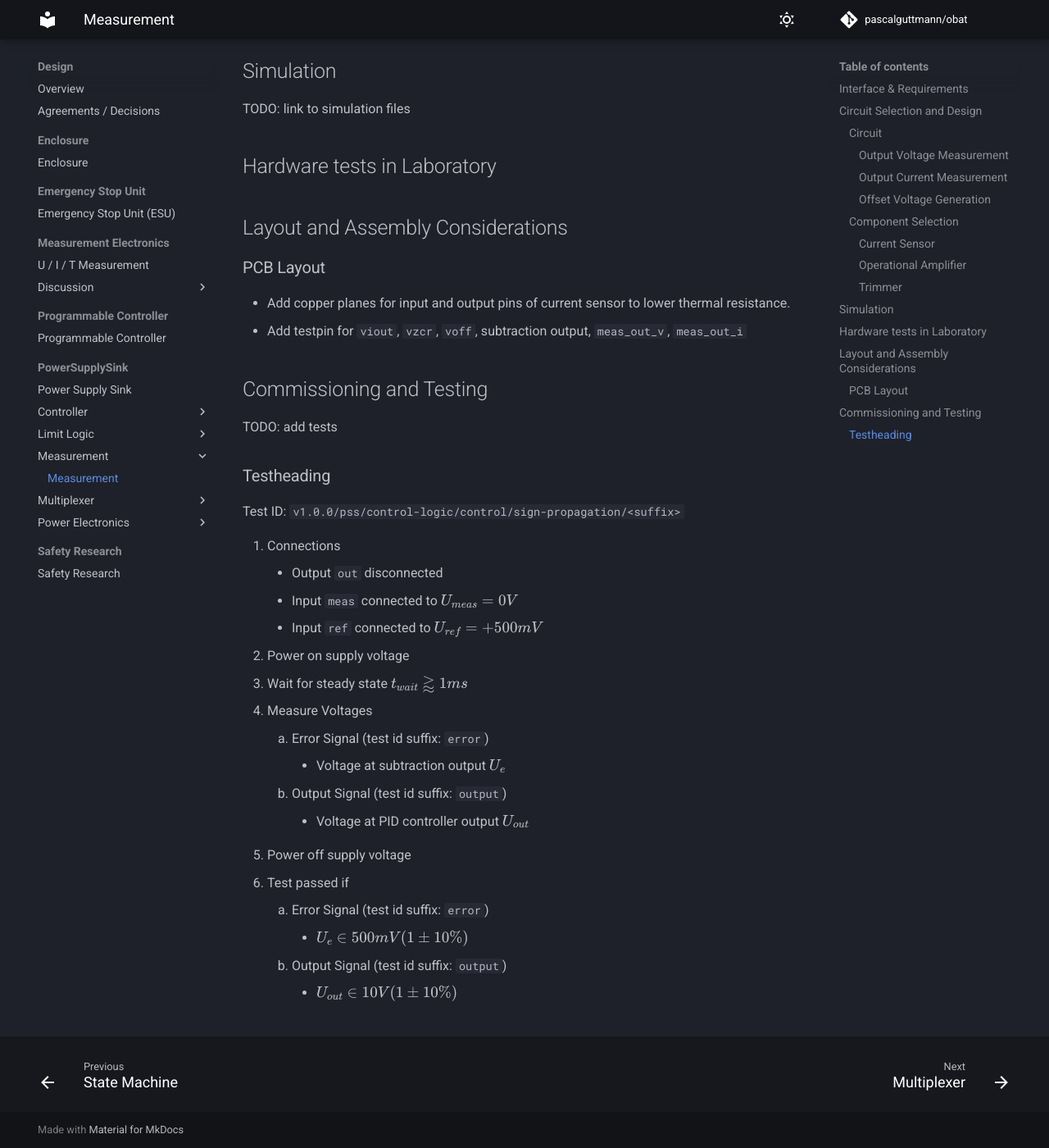
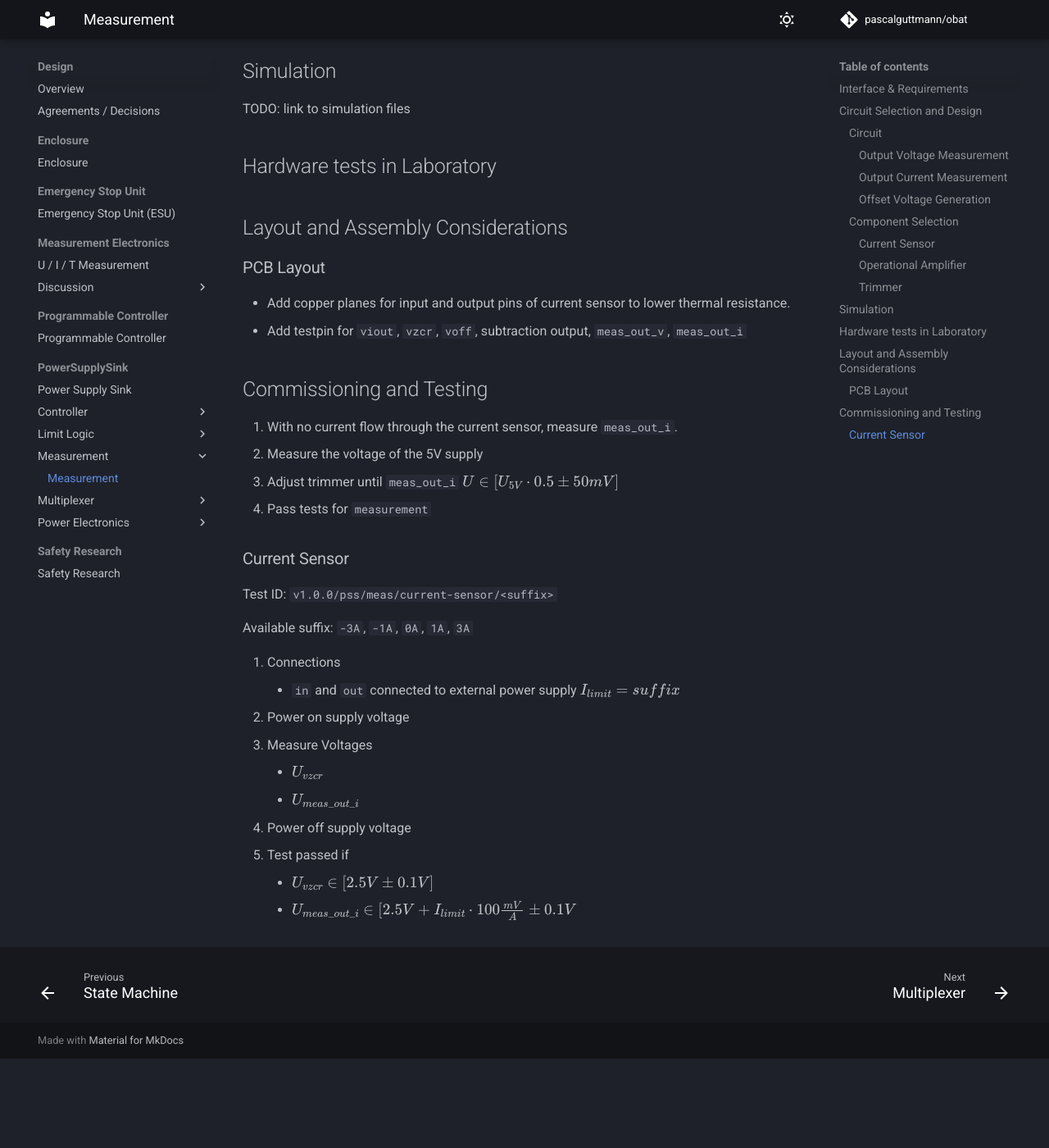
Before and after one commit to pascalguttmann/obat, an MkDocs documentation site: the page built from docs/design/pss/meas/meas.md, in a window 1280 px wide and 1400 px high, scrolled down 5350 px. Shown: the whole window at 82% size. Built offline with MkDocs 1.6.1 and Material for MkDocs 9.7.7, drawn with Linux system fonts in a browser that asks for light colours; comment, search, counter and statistics services are not loaded; after the commit the page ends 6641 px from its top, so only the background shows below that.

Commit message:
add meas tests and commissioning

```diff
--- a/docs/design/pss/meas/meas.md
+++ b/docs/design/pss/meas/meas.md
@@ -179,26 +179,24 @@ thermal resistance.
 
 ## Commissioning and Testing
 
-TODO: add tests
+1. With no current flow through the current sensor, measure `meas_out_i`.
+2. Measure the voltage of the 5V supply
+3. Adjust trimmer until `meas_out_i` $U \in [U_{5V} \cdot 0.5 \pm 50mV]$
+4. Pass tests for `measurement`
 
-### Testheading
+### Current Sensor
 
-Test ID: `v1.0.0/pss/control-logic/control/sign-propagation/<suffix>`
+Test ID: `v1.0.0/pss/meas/current-sensor/<suffix>`
+
+Available suffix: `-3A`, `-1A`, `0A`, `1A`, `3A`
 
 1. Connections
-    - Output `out` disconnected
-    - Input `meas` connected to $U_{meas} = 0V$
-    - Input `ref` connected to $U_{ref} = +500mV$
+    - `in` and `out` connected to external power supply $I_{limit} = suffix$
 2. Power on supply voltage
-3. Wait for steady state $t_{wait} \gtrapprox 1ms$
-4. Measure Voltages
-    1. Error Signal (test id suffix: `error`)
-        - Voltage at subtraction output $U_{e}$
-    2. Output Signal (test id suffix: `output`)
-        - Voltage at PID controller output $U_{out}$
-5. Power off supply voltage
-6. Test passed if
-    1. Error Signal (test id suffix: `error`)
-        - $U_{e} \in 500mV (1 \pm 10\%)$
-    2. Output Signal (test id suffix: `output`)
-        - $U_{out} \in 10V (1 \pm 10\%)$
+3. Measure Voltages
+    - $U_{vzcr}$
+    - $U_{meas\_out\_i}$
+4. Power off supply voltage
+5. Test passed if
+    - $U_{vzcr} \in [2.5V \pm 0.1V]$
+    - $U_{meas\_out\_i} \in [2.5V + I_{limit} \cdot 100 \frac{mV}{A} \pm 0.1V$
```
